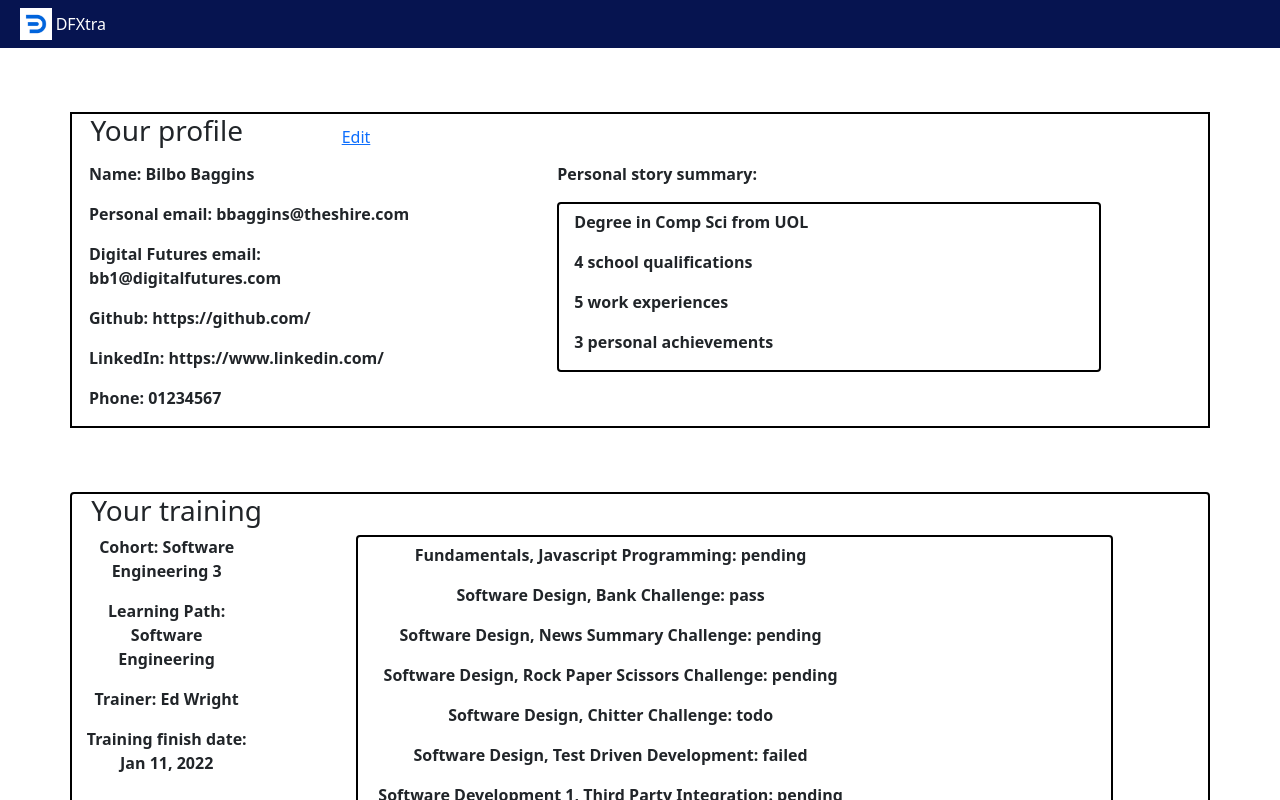
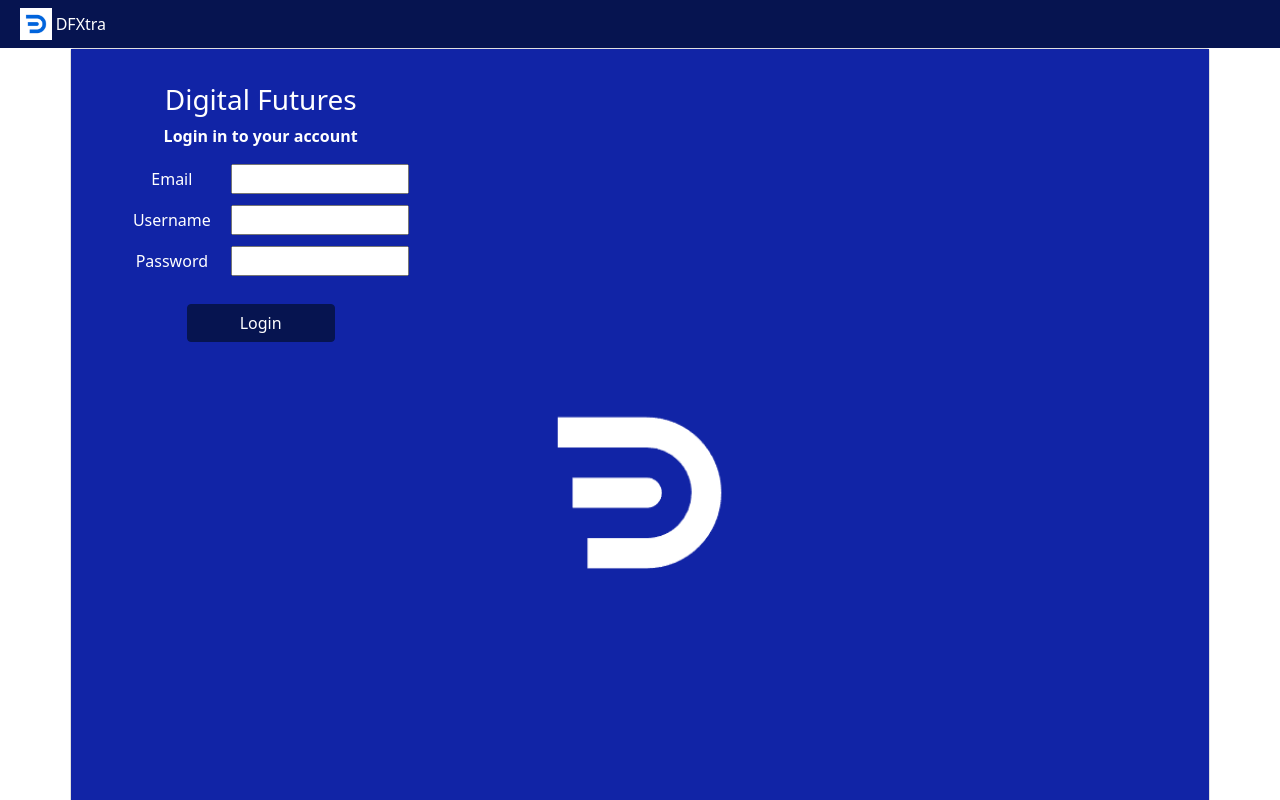
Before and after one commit to dfGroup2/team-engineering-frontend, a React (Create React App) app: page / in a window 1280 px wide. Shown: the top 800 px of the page. Built offline with nearby package versions, Linux system fonts and the light colour scheme; no server answers.

Commit message:
update login page to getItem in local storage

```diff
--- a/src/App.js
+++ b/src/App.js
@@ -22,7 +22,7 @@ function App() {
       <Router>
         <Header />
         <Routes>
-          <Route exact path="/" element={<ProfilePage />}></Route>
+          <Route path="/graduatePage" element={<ProfilePage />}></Route>
           <Route path="/edit" element={<div className="parent-container">
             <EditProfilePage />
             <div className="parent-container">
@@ -35,7 +35,7 @@ function App() {
             <br /><br />
           </div>
           }></Route>
-          <Route path="/login" element={<LoginPage />}></Route>
+          <Route exact path="/" element={<LoginPage />}></Route>
           <Route path="/SignUp" element={<SignUp />}></Route>
           <Route path="/IndustryProfile" element={<div className="parent-container">
             <IndustryProfilePage />
--- a/src/Components/LoginComponents/Login.jsx
+++ b/src/Components/LoginComponents/Login.jsx
@@ -11,6 +11,7 @@ const Login = ({ setLoginUser }) => {
     const [user, setUser] = useState({ email: '', username: '', password: '' });
     const [loggedIn, setLoggedIn] = useState(false);
 
+    let navigate = useNavigate();
 
     const handleChange = event => {
         const { name, value } = event.target;
@@ -26,8 +27,11 @@ const Login = ({ setLoginUser }) => {
             localStorage.setItem('user', JSON.stringify(res.data));
             setUser({ email: '', username: '', password: '' });
             setLoginUser(res.data);
-            if (loggedIn) {
-                //useNavigate('/')
+            if (localStorage.getItem("user")) {
+                navigate(`/graduatePage`);
+            }
+            else {
+                //console.dir(res);
             }
         }
     }
```
